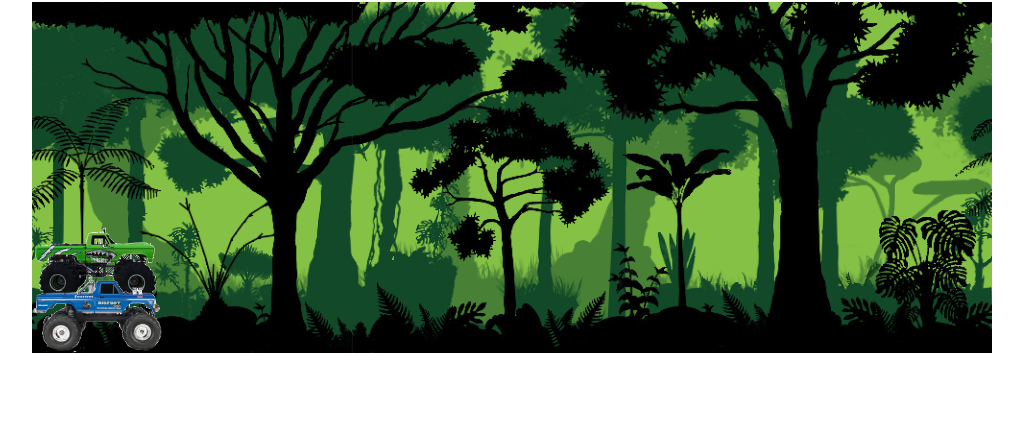
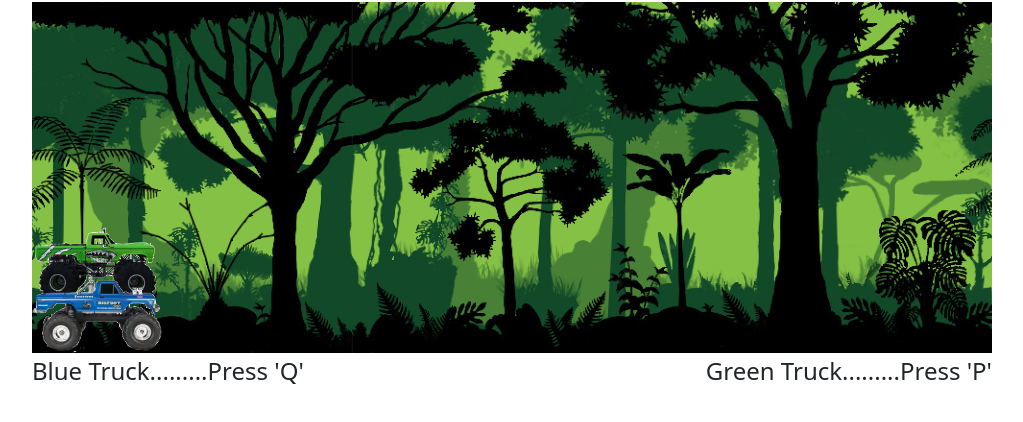
Before and after one commit to Akakemushi/Wagon-Race, a plain HTML site: page index.html in a window 1280 px wide. Shown: the part 54-476 px from the top of the page, without its empty margins (128-1151 px from the left). Drawn offline with nearby package versions, Linux system fonts and the light colour scheme.

Commit message:
added simple instructions to game

```diff
--- a/index.html
+++ b/index.html
@@ -82,6 +82,10 @@
         </div>
       </div>
     </div>
+    <div class="instructions-box">
+      <p class="instructions">Blue Truck.........Press 'Q'</p>
+      <p class="instructions">Green Truck.........Press 'P'</p>
+    </div>
     <script type="module" src="./lib/wagon_race.js"></script>
   </body>
 </html>
--- a/style.css
+++ b/style.css
@@ -115,6 +115,18 @@ body {
   0%{background-position: 0 0;}
   100%{background-position: -75vw 0;}
 }
+
+.instructions-box {
+  display: flex;
+  justify-content: space-between;
+  max-width: 75vw;
+  margin-left: auto;
+  margin-right: auto;
+}
+
+.instructions {
+  font-size: 24px;
+}
 /* position: absolute;
 display: block;
 background-position: 0px;
```
Lines whose indentation alone changed are shown as unchanged.
